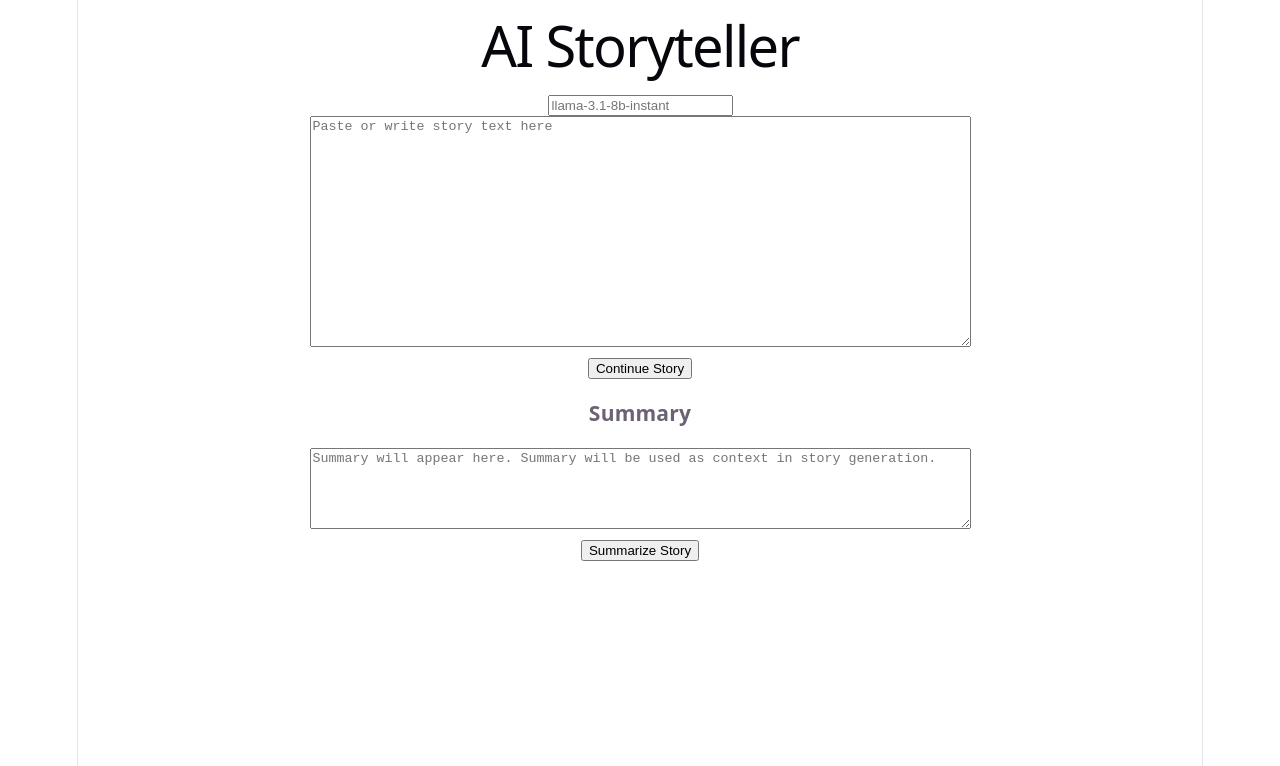
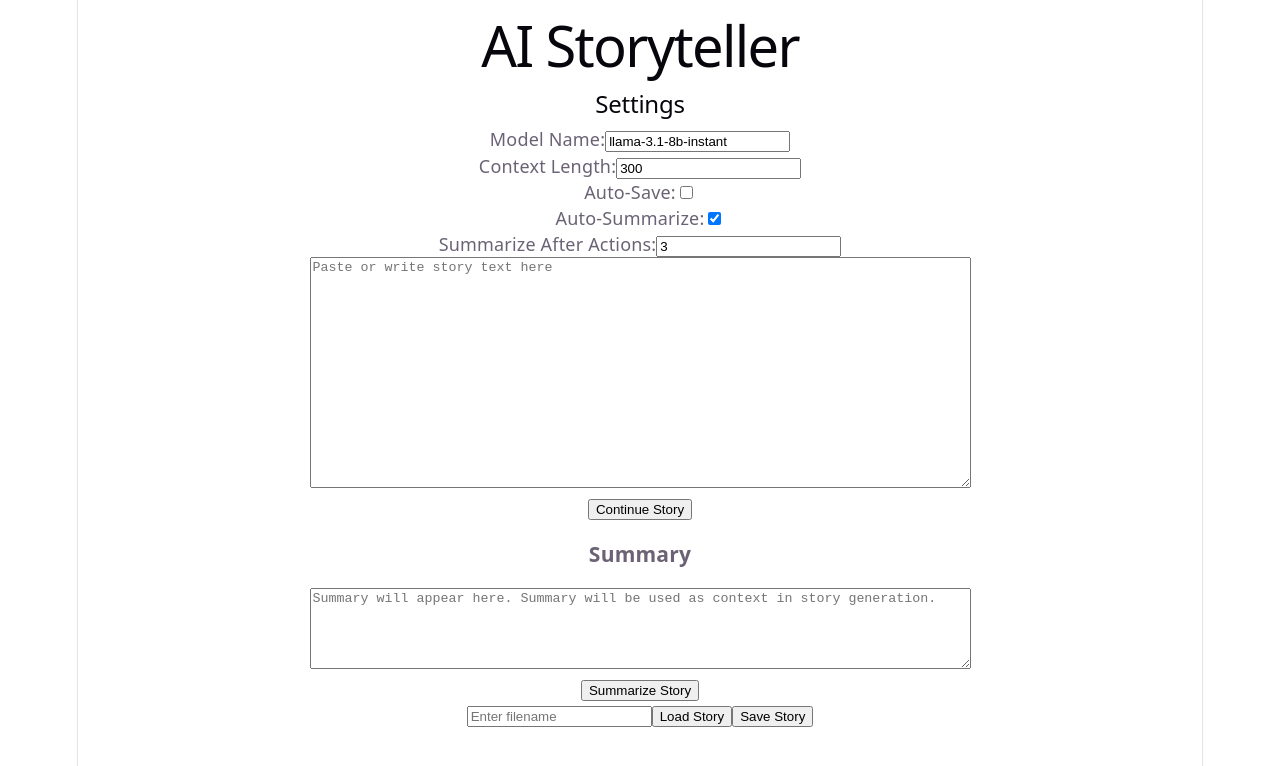
Before and after one commit to Jaduli/AI-Storyteller, a Vue app in the folder frontend/: page / in a window 1280 px wide. Shown: the top 766 px of the page. Built offline with nearby package versions, Linux system fonts and the light colour scheme.

Commit message:
Add generation settings and story saving & loading

```diff
--- a/frontend/src/App.vue
+++ b/frontend/src/App.vue
@@ -1,11 +1,18 @@
 <script>
 import StoryEditor from './components/StoryEditor.vue';
+import SettingsMenu from './components/SettingsMenu.vue';
 
 export default {
-  components: { StoryEditor },
+  components: { StoryEditor, SettingsMenu },
   data() {
     return {
-      model: ''
+      // Default settings
+      model: 'llama-3.1-8b-instant',
+      context_length: 300,
+      auto_save: false,
+      auto_summarize: true,
+      summarize_after_actions: 3,
+      save_after_actions: 5
     }
   }
 }
@@ -14,14 +21,29 @@ export default {
 <template>
   <div>
     <h1>AI Storyteller</h1>
-    <div id="model-input">
-      <input
-        type="text"
-        v-model="model"
-        placeholder="llama-3.1-8b-instant"
-      />
-    </div>
-    <StoryEditor :model="model" />
+    <SettingsMenu
+      :model="model"
+      :context_length="context_length"
+      :auto_save="auto_save"
+      :auto_summarize="auto_summarize"
+      :summarize_after_actions="summarize_after_actions"
+      :save_after_actions="save_after_actions"
+
+      @update:model="model = $event"
+      @update:context_length="context_length = $event"
+      @update:auto_save="auto_save = $event"
+      @update:auto_summarize="auto_summarize = $event"
+      @update:summarize_after_actions="summarize_after_actions = $event"
+      @update:save_after_actions="save_after_actions = $event"
+    />
+    <StoryEditor
+      :model="model"
+      :context_length="context_length"
+      :auto_save="auto_save"
+      :auto_summarize="auto_summarize"
+      :summarize_after_actions="summarize_after_actions"
+      :save_after_actions="save_after_actions"
+    />
   </div>
 </template>
 
--- /dev/null
+++ b/frontend/src/components/SettingsMenu.vue
@@ -0,0 +1,82 @@
+<script>
+export default {
+  name: 'SettingsMenu',
+  props: {
+    model: String,
+    context_length: Number,
+    auto_save: Boolean,
+    auto_summarize: Boolean,
+    summarize_after_actions: Number,
+    save_after_actions: Number
+  },
+  computed: {
+    // Create computed properties with getters and setters to emit value updates
+    modelVal: {
+      get() { return this.model },
+      set(v) { this.$emit('update:model', v) }
+    },
+    contextLengthVal: {
+      get() { return this.context_length },
+      set(v) { this.$emit('update:context_length', v) }
+    },
+    autoSaveVal: {
+      get() { return this.auto_save },
+      set(v) { this.$emit('update:auto_save', v) }
+    },
+    autoSummarizeVal: {
+      get() { return this.auto_summarize },
+      set(v) { this.$emit('update:auto_summarize', v) }
+    },
+    summarizeAfterActionsVal: {
+      get() { return this.summarize_after_actions },
+      set(v) { this.$emit('update:summarize_after_actions', v) }
+    },
+    saveAfterActionsVal: {
+      get() { return this.save_after_actions },
+      set(v) { this.$emit('update:save_after_actions', v) }
+    }
+  }
+}
+</script>
+
+<template>
+  <div class="settings-menu">
+    <h2>Settings</h2>
+
+    <div>
+      <label>Model Name:</label>
+      <input v-model="modelVal"
+      type="text"
+      placeholder="Default: llama-3.1-8b-instant"
+      />
+    </div>
+
+    <div>
+      <label>Context Length:</label>
+      <input v-model.number="contextLengthVal" type="number" />
+    </div>
+
+    <div>
+      <label>Auto-Save:</label>
+      <input v-model="autoSaveVal" type="checkbox" />
+    </div>
+
+    <div v-if="autoSaveVal">
+      <label>Save After Actions:</label>
+      <input v-model.number="saveAfterActionsVal" type="number" />
+    </div>
+
+    <div>
+      <label>Auto-Summarize:</label>
+      <input v-model="autoSummarizeVal" type="checkbox" />
+    </div>
+
+    <div v-if="autoSummarizeVal">
+      <label>Summarize After Actions:</label>
+      <input v-model.number="summarizeAfterActionsVal" type="number" />
+    </div>
+  </div>
+</template>
+
+<style scoped>
+</style>
--- a/frontend/src/components/StoryEditor.vue
+++ b/frontend/src/components/StoryEditor.vue
@@ -1,15 +1,22 @@
 <script>
 export default {
+  name: 'StoryEditor',
   props: {
-    model: { type: String, default: '' }
+    model: String,
+    context_length: Number,
+    auto_save: Boolean,
+    auto_summarize: Boolean,
+    summarize_after_actions: Number,
+    save_after_actions: Number
   },
   data() {
     return {
       content: '',
       summary: '',
       status_message: '',
-      action_counter: 0,
-      context_length: 300 // Number of words to send as context for story generation
+      save_action_counter: 0,
+      summarize_action_counter: 0,
+      filename: ''
     }
   },
   methods: {
@@ -47,10 +54,24 @@ export default {
         });
 
         this.status_message = '';
-        this.action_counter++;
-        if (this.action_counter >= 3) {
-          await this.summarizeStory();
-          this.action_counter = 0; // reset counter
+
+        // Automatically summarize after a set number of continue actions
+        if (this.auto_summarize) {
+          this.summarize_action_counter++;
+
+          if  (this.summarize_action_counter >= this.summarize_after_actions) {
+            await this.summarizeStory();
+            this.summarize_action_counter = 0; // reset counter
+          }
+        }
+        // Automatically save story after a set number of continue actions
+        if (this.auto_save) {
+          this.save_action_counter++;
+
+          if (this.save_action_counter >= this.save_after_actions) {
+            await this.saveStory();
+            this.save_action_counter = 0; // reset counter
+          }
         }
       } catch (err) {
         this.status_message = 'Error continuing story: ' + err.error;
@@ -84,6 +105,59 @@ export default {
       } catch (err) {
         this.status_message = 'Error summarizing story: ' + err.error;
       }
+    },
+    async saveStory() {
+      if (!this.filename) {
+        this.status_message = 'Please enter a filename to save the story.';
+        return;
+      }
+      this.status_message = 'Saving story...';
+      try {
+        // Ensure filename ends with .json
+        const filename = this.filename.endsWith('.json') ? this.filename : this.filename + '.json';
+        const res = await fetch('http://localhost:5000/api/save', {
+          method: 'POST',
+          headers: {
+            'Content-Type': 'application/json'
+          },
+          body: JSON.stringify({
+            filename,
+            content: this.content,
+            summary: this.summary
+          })
+        });
+        const data = await res.json();
+
+        if (data.error) {
+          this.status_message = 'Error saving story: ' + data.error;
+          return;
+        }
+        this.status_message = data.message || 'Story saved.';
+      } catch (err) {
+        this.status_message = 'Error saving story: ' + err.error;
+      }
+    },
+    async loadStory() {
+      if (!this.filename) {
+        this.status_message = 'Please enter a filename to load the story.';
+        return;
+      }
+      this.status_message = 'Loading story...';
+      try {
+        const filename = this.filename.endsWith('.json') ? this.filename : this.filename + '.json';
+        const res = await fetch('http://localhost:5000/api/load?filename=' + encodeURIComponent(filename));
+        const data = await res.json();
+
+        if (data.error) {
+          this.status_message = 'Error loading story: ' + data.error;
+          return;
+        }
+        this.content = data.content || '';
+        this.summary = data.summary || '';
+        this.status_message = 'Story loaded.';
+      } catch (err) {
+        this.status_message = 'Error loading story: ' + err.error;
+      }
     }
   }
 }
@@ -113,8 +187,13 @@ export default {
       <button @click="summarizeStory">Summarize Story</button>
     </div>
   </div>
+  <div class="container">
+    <input v-model="filename" placeholder="Enter filename" />
+    <button @click="loadStory">Load Story</button>
+    <button @click="saveStory">Save Story</button>
+  </div>
 </template>
 
-<style>
+<style scoped>
 
 </style>
```
Also changed, not shown: 2 other files (tests, documents, lock files or other folders).
